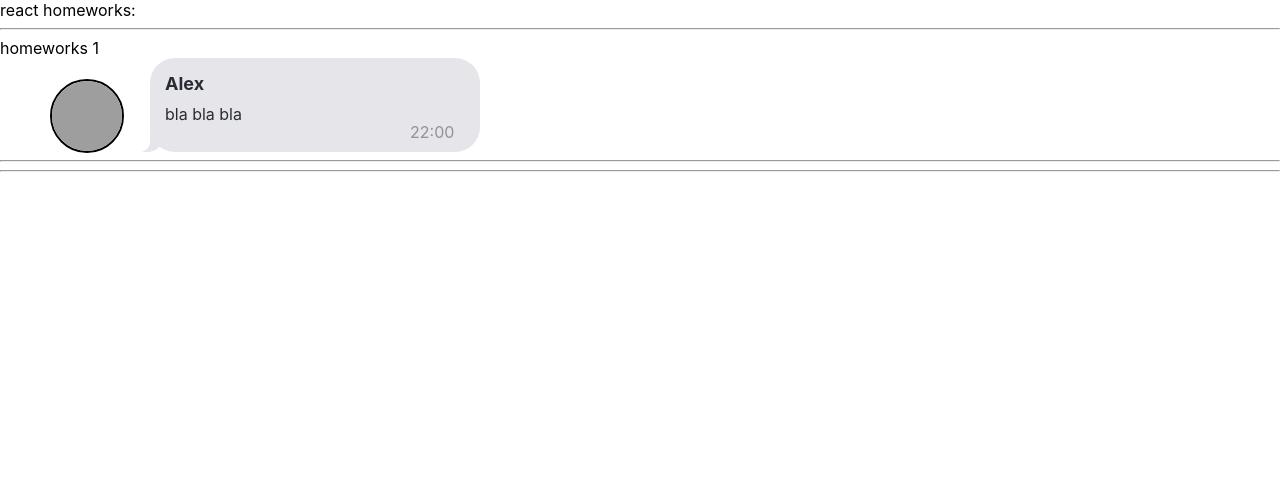
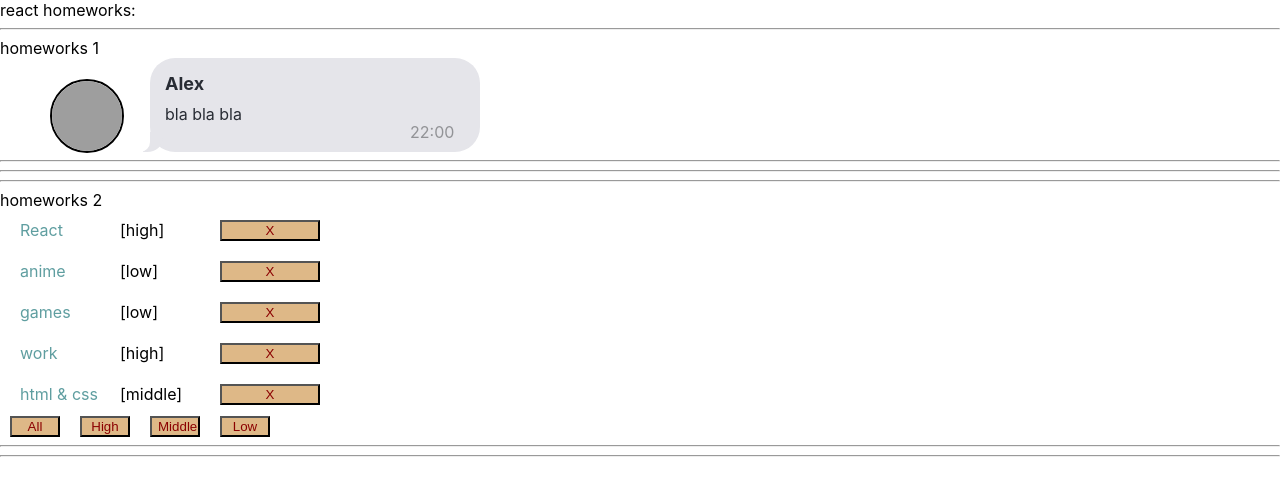
Before and after one commit to Alex-vell/Task_from_Ignat, a React (Create React App) app: page / in a window 1280 px wide. Shown: the top 496 px of the page. Built offline with nearby package versions, Linux system fonts and the light colour scheme; grey boxes are pictures that could not be loaded.

Commit message:
homeworks 1,2

```diff
--- a/src/p1-main/m1-ui/u1-app/App.tsx
+++ b/src/p1-main/m1-ui/u1-app/App.tsx
@@ -1,13 +1,14 @@
 import React from 'react'
 import s from './App.module.css'
 import HW1 from '../../../p2-homeworks/h1/HW1'
+import HW2 from "../../../p2-homeworks/h2/HW2";
 
 function App() {
     return (
         <div className={s.App}>
             <div>react homeworks:</div>
             <HW1/>
-            {/*<HW2/>*/}
+            <HW2/>
             {/*<HW3/>*/}
             {/*<HW4/>*/}
             {/*<HW5/>*/}
--- a/src/p2-homeworks/h2/Affair.tsx
+++ b/src/p2-homeworks/h2/Affair.tsx
@@ -1,19 +1,22 @@
 import React from 'react'
+import {AffairType} from "./HW2";
+import s from './Affairs.module.css'
 
-type AffairPropsType = {
+export type AffairPropsType = {
     // key не нужно типизировать
-    affair: any // need to fix any
-    deleteAffairCallback: any // need to fix any
+    affair: AffairType// need to fix any
+    deleteAffairCallback: (_id: number) => void // need to fix any
 }
 
 function Affair(props: AffairPropsType) {
-    const deleteCallback = () => {}// need to fix
+    const deleteCallback = () => {props.deleteAffairCallback(props.affair._id)}// need to fix
 
     return (
-        <div>
-            // show some text
-
-            <button onClick={deleteCallback}>X</button>
+        <div className={s.affair}>
+            {/*// show some text*/}
+            <div className={s.name}>{props.affair.name}</div>
+            <div className={s.priority}>[{props.affair.priority}]</div>
+            <button onClick={deleteCallback} className={s.buttonX}>X</button>
         </div>
     )
 }
--- a/src/p2-homeworks/h2/Affairs.module.css
+++ b/src/p2-homeworks/h2/Affairs.module.css
@@ -1,3 +1,37 @@
 .someClass {
 
 }
+.affair {
+    width: 300px;
+    display: grid;
+    grid-template-areas: 'n p b';
+    grid-template-columns: 1fr 1fr 1fr;
+    padding: 10px;
+    margin-left: 10px;
+}
+.name {
+    grid-area: n;
+    color: cadetblue;
+}
+.priority {
+    grid-area: p;
+}
+.buttonX {
+    grid-area: b;
+    background-color: burlywood;
+    color: darkred;
+}
+
+
+.buttonFiltCont {
+    padding: 10px;
+    color: gray;
+    width: 300px;
+}
+.buttonFilter {
+    width: 50px;
+    margin-left: 10px;
+    margin-right: 10px;
+    background-color: burlywood;
+    color: darkred;
+}
--- a/src/p2-homeworks/h2/Affairs.tsx
+++ b/src/p2-homeworks/h2/Affairs.tsx
@@ -1,11 +1,13 @@
 import React from 'react'
 import Affair from './Affair'
-import {AffairType} from './HW2'
+import {AffairType, FilterType} from './HW2'
+import s from './Affairs.module.css'
 
-type AffairsPropsType = { // need to fix any
-    data: any
-    setFilter: any
-    deleteAffairCallback: any
+export type AffairsPropsType = { // need to fix any
+    data: Array<AffairType>
+    setFilter: (filter: FilterType) => void
+    deleteAffairCallback: (_id: number) => void
+    filter: FilterType
 }
 
 function Affairs(props: AffairsPropsType) {
@@ -17,20 +19,22 @@ function Affairs(props: AffairsPropsType) {
         />
     ))
 
-    const setAll = () => {} // need to fix
-    const setHigh = () => {}
-    const setMiddle = () => {}
-    const setLow = () => {}
+    const setAll = () => {props.setFilter('all')} // need to fix
+    const setHigh = () => {props.setFilter('high')}
+    const setMiddle = () => {props.setFilter('middle')}
+    const setLow = () => {props.setFilter('low')}
 
     return (
         <div>
 
-            {mappedAffairs}
+            <div>{mappedAffairs}</div>
 
-            <button onClick={setAll}>All</button>
-            <button onClick={setHigh}>High</button>
-            <button onClick={setMiddle}>Middle</button>
-            <button onClick={setLow}>Low</button>
+            <div className={s.buttonFilCont}>
+                <button className={s.buttonFilter} onClick={setAll}>All</button>
+                <button className={s.buttonFilter} onClick={setHigh}>High</button>
+                <button className={s.buttonFilter} onClick={setMiddle}>Middle</button>
+                <button className={s.buttonFilter} onClick={setLow}>Low</button>
+            </div>
         </div>
     )
 }
--- a/src/p2-homeworks/h2/HW2.tsx
+++ b/src/p2-homeworks/h2/HW2.tsx
@@ -1,13 +1,16 @@
 import React, {useState} from 'react'
-import Affairs from './Affairs'
+import Affairs, {AffairsPropsType} from './Affairs'
+import s from "./Affairs.module.css";
 
 // types
-export type AffairPriorityType = any // need to fix any
-export type AffairType = any // need to fix any
+export type AffairPriorityType = 'high' | 'low' | 'middle' // need to fix any
+export type AffairType = {_id: number, name:string, priority: AffairPriorityType} // need to fix any
 export type FilterType = 'all' | AffairPriorityType
 
+
 // constants
-const defaultAffairs: any = [ // need to fix any
+// @ts-ignore
+const defaultAffairs: Array<AffairType> = [ // need to fix any
     {_id: 1, name: 'React', priority: 'high'},
     {_id: 2, name: 'anime', priority: 'low'},
     {_id: 3, name: 'games', priority: 'low'},
@@ -16,21 +19,25 @@ const defaultAffairs: any = [ // need to fix any
 ]
 
 // pure helper functions
-export const filterAffairs = (affairs: any, filter: any): any => { // need to fix any
+export const filterAffairs = (affairs: Array<AffairType>, filter: FilterType): Array<AffairType> => { // need to fix any
     if (filter === 'all') return affairs
-    else return // need to fix
+    else if (filter === 'high') return  affairs.filter(f => f.priority === 'high')
+    else if (filter === 'low') return affairs.filter(f => f.priority === 'low')
+    else if (filter === 'middle') return affairs.filter(f => f.priority === 'middle')
+    else {
+    }
+    return affairs
+    // need to fix
 }
-export const deleteAffair = (affairs: any, _id: any): any => { // need to fix any
-    return // need to fix
+export const deleteAffair = (affairs: Array<AffairType>, _id: number): Array<AffairType> => { // need to fix any
+    return affairs.filter(f => f._id !== _id)// need to fix
 }
-
 function HW2() {
-    const [affairs, setAffairs] = useState<any>(defaultAffairs) // need to fix any
+    const [affairs, setAffairs] = useState<Array<AffairType>>(defaultAffairs) // need to fix any
     const [filter, setFilter] = useState<FilterType>('all')
 
     const filteredAffairs = filterAffairs(affairs, filter)
-    const deleteAffairCallback = (_id: any) => setAffairs(deleteAffair(affairs, _id)) // need to fix any
-
+    const deleteAffairCallback = (_id: number) => setAffairs(deleteAffair(affairs, _id)) // need to fix any
     return (
         <div>
             <hr/>
@@ -41,6 +48,7 @@ function HW2() {
                 data={filteredAffairs}
                 setFilter={setFilter}
                 deleteAffairCallback={deleteAffairCallback}
+                filter={filter}
             />
 
             <hr/>
```
Also changed, not shown: src/p1-main/m1-ui/u1-app/App.module.css (line endings or trailing spaces).
